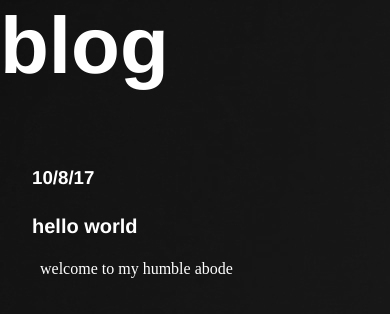
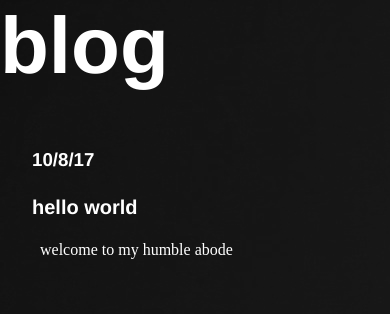
Before and after one commit to ryancirish/ryanc.irish, a Nuxt app: page /blog in a window 390 px wide. Shown: the top 314 px of the page. Built offline with nearby package versions, Linux system fonts and the light colour scheme.

Commit message:
mobile bg fix and scroll

```diff
--- a/pages/blog.vue
+++ b/pages/blog.vue
@@ -2,7 +2,7 @@
 	<div id="blog" class="">
 		<h1 class="f-subheadline helvetica white mt0">blog</h1>
 
-		<div class="lim overflow-scroll lh-copy measure-wide">
+		<div class="lim overflow-scroll-ns lh-copy measure-wide">
 
 
 		<article class="block mb5 ml4">
--- a/pages/index.vue
+++ b/pages/index.vue
@@ -24,6 +24,7 @@ export default {
   #main {
     height: 100vh;
     background-image: url("/sky.jpg");
+    background-repeat: repeat-y;
   }
 
   .z {
```
